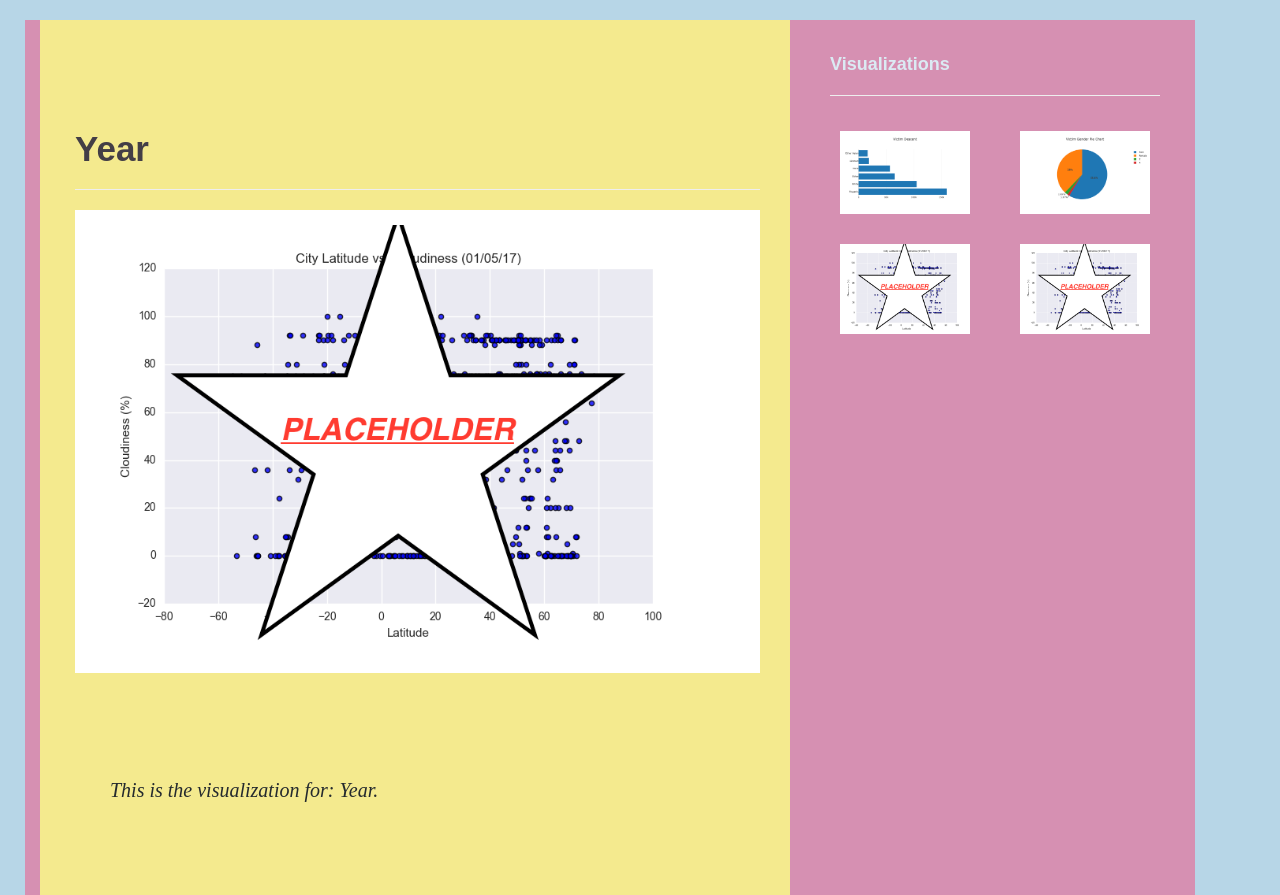
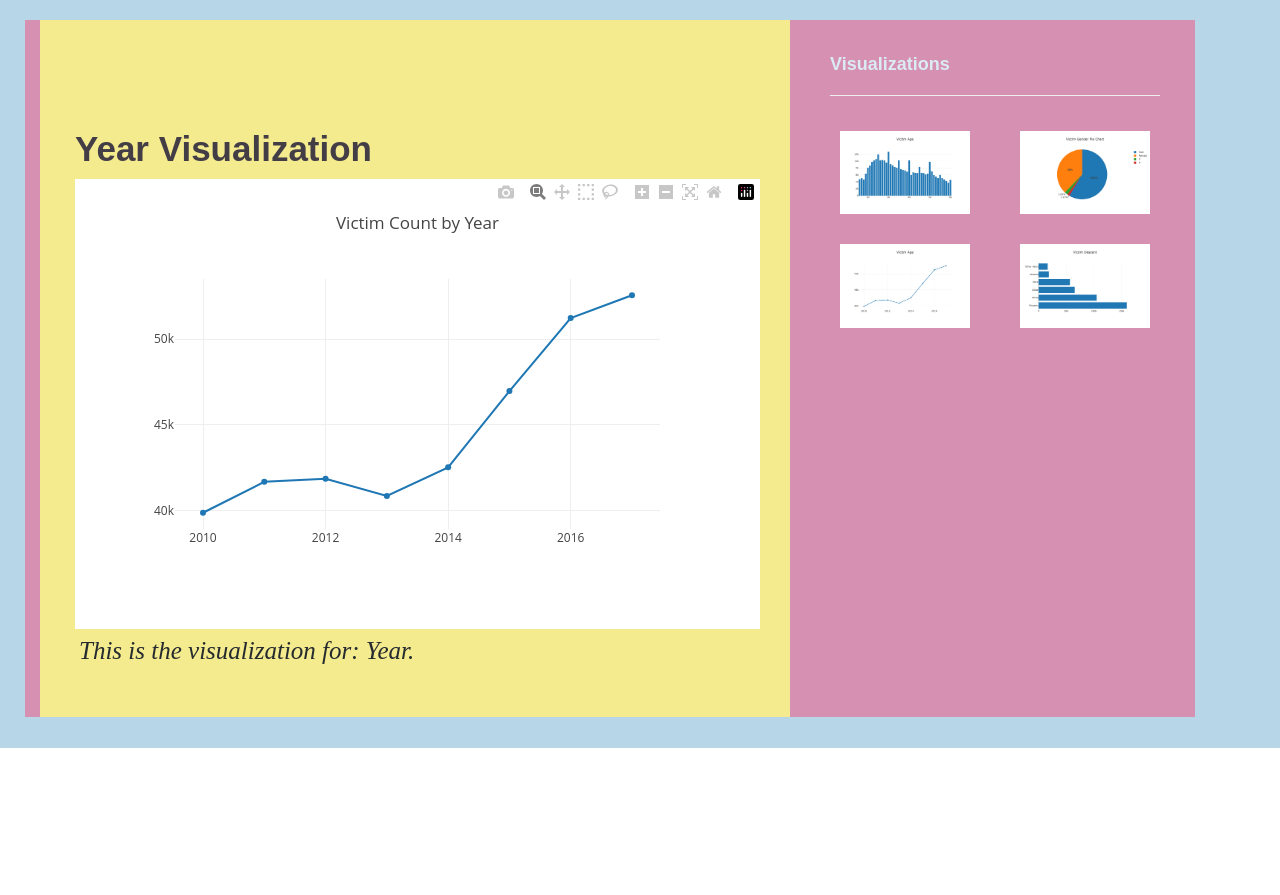
Before and after one commit to ShanaBrand/Project2_LA-Accident, a Flask app: page /year in a window 1280 px wide. Shown: the part 52-947 px from the top of the page. After the commit the page ends 800 px from the top, so only its background shows below. Run offline with Flask 2, Linux system fonts and the light colour scheme; some libraries are stand-ins or nearby versions.

Commit message:
all viz are up

```diff
--- a/static/css/style.css
+++ b/static/css/style.css
@@ -21,6 +21,16 @@ body {
   padding-right: 35px;
   padding-bottom: 5px;
   padding-left: 25px;
+}
+
+.axis {
+  font: 14px sans-serif;
+}
+
+.line {
+  fill: none;
+  stroke: orange;
+  stroke-width: 2px;
 }
 
 col-xs-12 col-md-6 {
@@ -87,13 +97,13 @@ img {
 /*PARAGRAPH TEXT, DARK, PADDING OPTIONS*/
 p {color:#242a2e;
    font-family: serif;
-   font-size: 20PX;
+   font-size: 25PX;
    text-align: left;
    font-style: italic;
-   padding-right: 115px;
-   padding-left: -30px;
-   padding-bottom: 10px;
-   padding-top:3px;
+   padding-right: 22px;
+   padding-left: 4px;
+   padding-bottom: 4px;
+   padding-top:4px;
 }
 /*BACKGROUND COLOR IS PALE PINK */
   /* #3b3b3b; */
--- /dev/null
+++ b/static/js/plot_year.js
@@ -0,0 +1,28 @@
+// Trace1 for the Greek Data
+var trace1 = {
+    x: ["2010", "2011", "2012", "2013", "2014", "2015", "2016", "2017"],
+    y: [39858, 41661, 41836, 40839, 42509, 46965, 51226, 52555],
+
+    // text: "here is some text",
+    name: "Frequency by Year",
+    type: "scatter",
+
+  };
+
+// data
+var data = [trace1];
+
+
+  // Apply the group bar mode to the layout
+  var layout = {
+    title: "Victim Count by Year",
+    margin: {
+      l: 100,
+      r: 100,
+      t: 100,
+      b: 100
+    }
+  };
+
+  // Render the plot to the div tag with id "plot"
+  Plotly.newPlot("yearPlot", data, layout);
--- a/templates/year.html
+++ b/templates/year.html
@@ -8,6 +8,8 @@
     <link rel="stylesheet" href="https://maxcdn.bootstrapcdn.com/bootstrap/3.3.7/css/bootstrap.min.css">
 </head>
       <link rel="stylesheet" href="../static/css/style.css">
+      <script src="https://cdn.plot.ly/plotly-latest.min.js"></script>
+      <script src="../static/js/plot_year.js"></script>
 </head>
 
 <!-- NAVBAR, NAVBAR BUTTON ON HEADER, CONTAINER-FLUID -->
@@ -59,18 +61,17 @@
                    <div class="col-md-8">
                        <div class="box box-left">
                        <section id="intro">
-                                            <h5>Year</h5>
-                                            <hr>
-                                            <figure>
-                                                <a target="_blank" href="../static/assets/year.png">
-                                                <img id="viz-main" src="../static/assets/year.png" alt="vs. Time" width="95%" height="95%">
-                                                </a>
-                                            </figure>
-                                            <section id="summary">
+                           <h5>Year Visualization</h5>
+                          <div id="yearPlot"></div>
+                               <script src="https://cdn.plot.ly/plotly-latest.min.js"></script>
+                               <script src="../static/js/plot_year.js"></script>
+
+                           <!-- <section id="summary"> -->
                            <p>This is the visualization for: Year.
                            </p>
+
                            </section>
-                                        </section>
+                       <!-- </section> -->
                        </div>
                    </div>
 <!-- MATRIX OF THUMBNAILS THAT CLICK INTO HTML VISUALIZATION PAGES -->
```
Also changed, not shown: static/js/plot_age.js (added, +32 -0 lines), templates/age.html (+5 -4 lines), templates/home.html (+5 -8 lines), templates/summary.html (+4 -4 lines), templates/time.html (+18 -13 lines), static/assets/age.png, static/assets/time.png, static/assets/year.png. Lines whose indentation alone changed are shown as unchanged.
